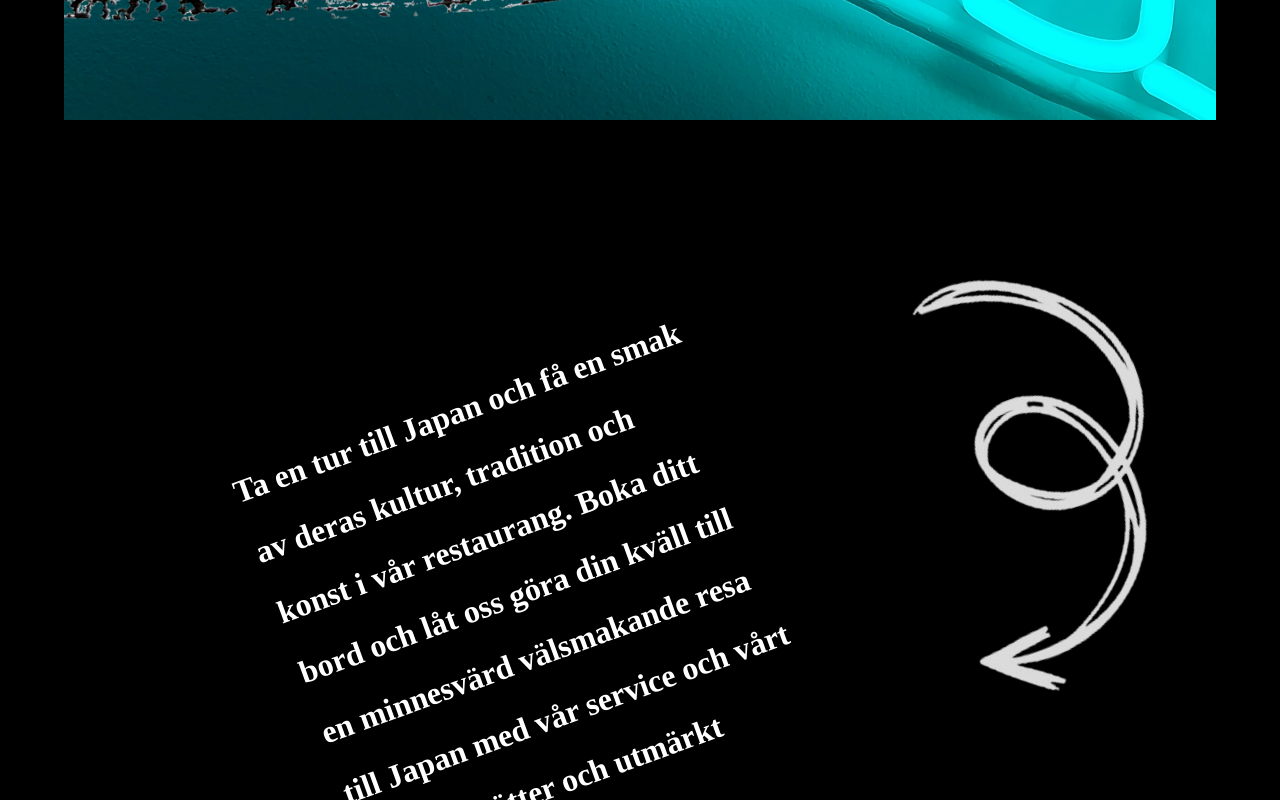
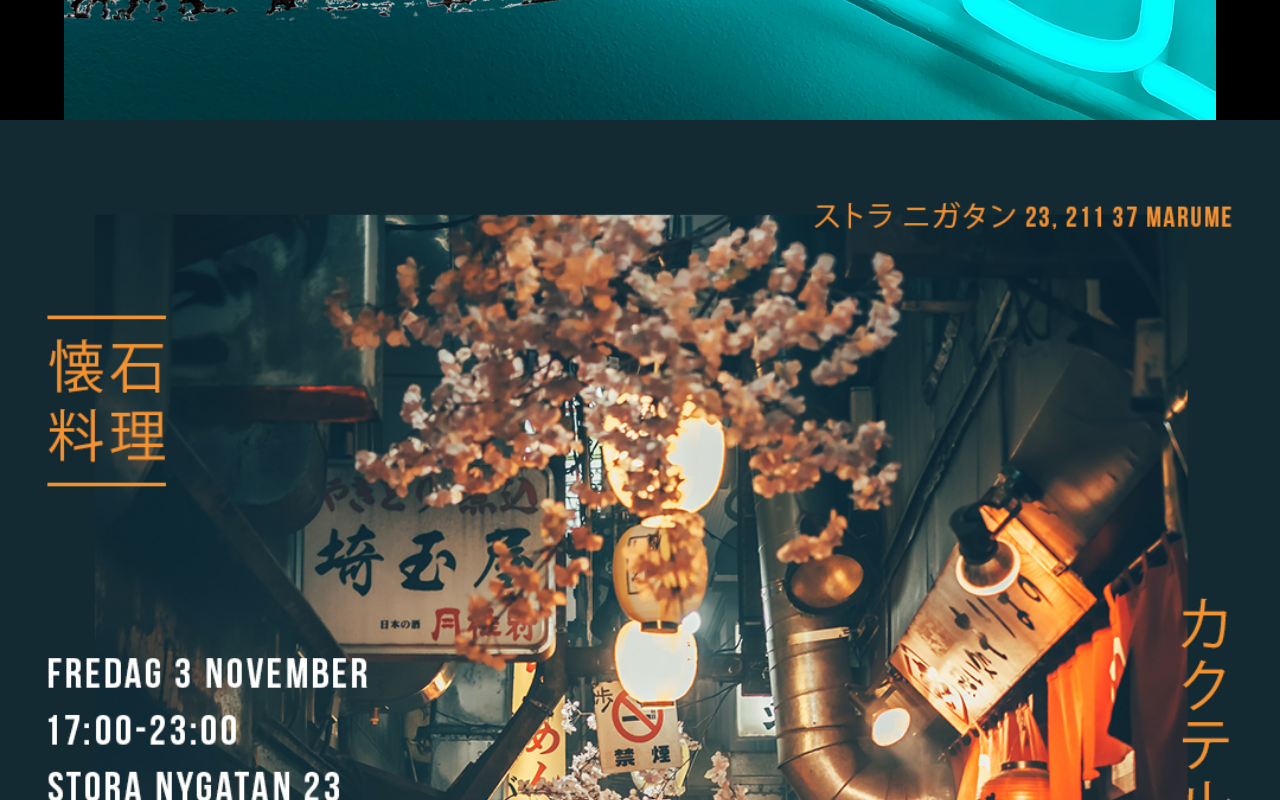
Before and after one commit to Subho24/kaiseki, a React (Create React App) app: page / in a window 1280 px wide. Shown: the part 680-1480 px from the top of the page. Built offline with nearby package versions, Linux system fonts and the light colour scheme.

Commit message:
Added event banner

```diff
--- a/src/App.js
+++ b/src/App.js
@@ -8,6 +8,7 @@
 import { Banner2 } from './components/banner2';
 import { Banner3 } from './components/banner3';
 import { Banner4 } from './components/banner4';
+import { Event } from './components/event';
 
 function App() {
   const screen = window.innerWidth;
@@ -16,6 +17,7 @@
     <div>
       {/* <Nav/> */}
       <Banner/>
+      <Event/>
       <Text/>
       {/* <Banner2 /> */}
       <Banner3 />
--- /dev/null
+++ b/src/components/event.js
@@ -0,0 +1,9 @@
+import eventImage from '../kaiseki_event.png';
+
+export const Event = () => {
+    return(
+        <div>
+            <img src={eventImage} width={'100%'} alt='cocktailkväll' />
+        </div>
+    )
+}
```
Also changed, not shown: src/kaiseki_event.png (added).
